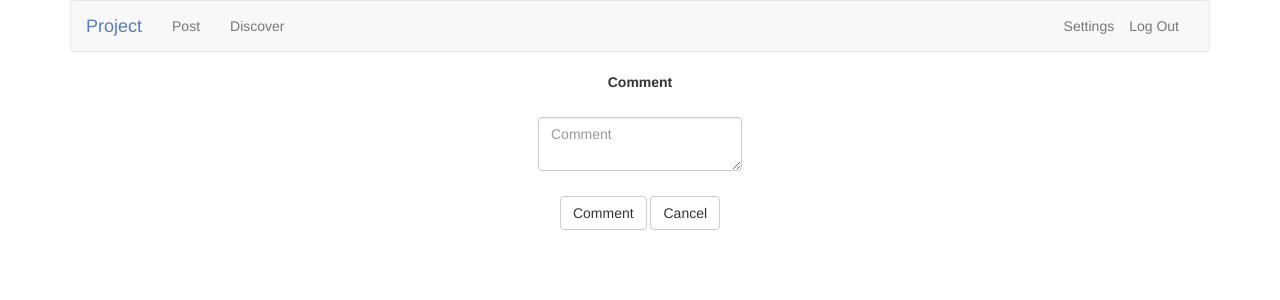
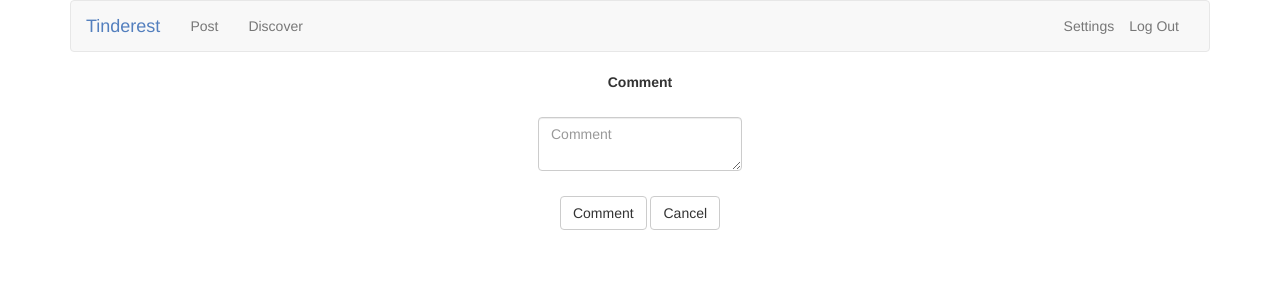
Before and after one commit to xjoxd/Webprogrammeren-IK, a Flask app: page /comment in a window 1280 px wide. Shown: the top 300 px of the page. Run offline with Flask 2, Linux system fonts and the light colour scheme; a user stored in the database is signed in; some libraries are stand-ins or nearby versions.

Commit message:
Update layout.html

```diff
--- a/website/templates/layout.html
+++ b/website/templates/layout.html
@@ -17,7 +17,7 @@
         <script src="https://code.jquery.com/jquery-3.1.1.min.js"></script>
         <script src="https://maxcdn.bootstrapcdn.com/bootstrap/3.3.7/js/bootstrap.min.js"></script>
 
-        <title>Project {% block title %}{% endblock %}</title>
+        <title>Tinderest {% block title %}{% endblock %}</title>
 
     </head>
 
@@ -34,7 +34,7 @@
                             <span class="icon-bar"></span>
                             <span class="icon-bar"></span>
                         </button>
-                        <a class="navbar-brand" href="{{ url_for('homepage') }}"><span class="blue">Project</span></a>
+                        <a class="navbar-brand" href="{{ url_for('homepage') }}"><span class="blue">Tinderest</span></a>
                     </div>
                     <div class="collapse navbar-collapse" id="navbar">
                         {% if session.user_id %}
```
